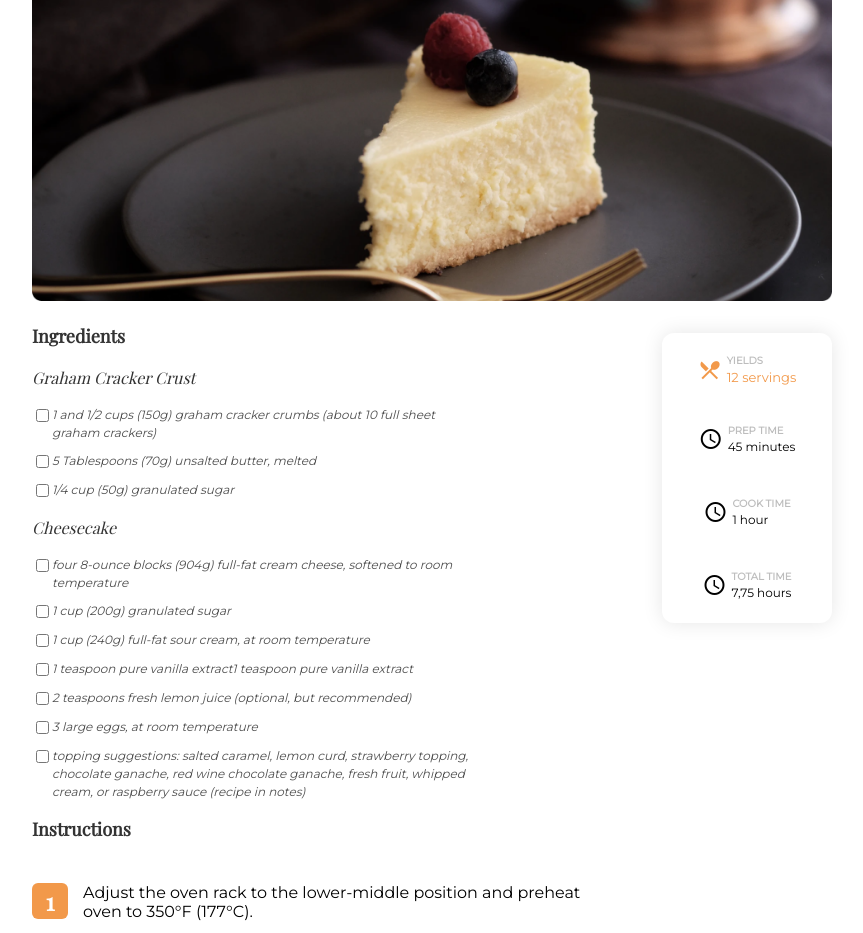
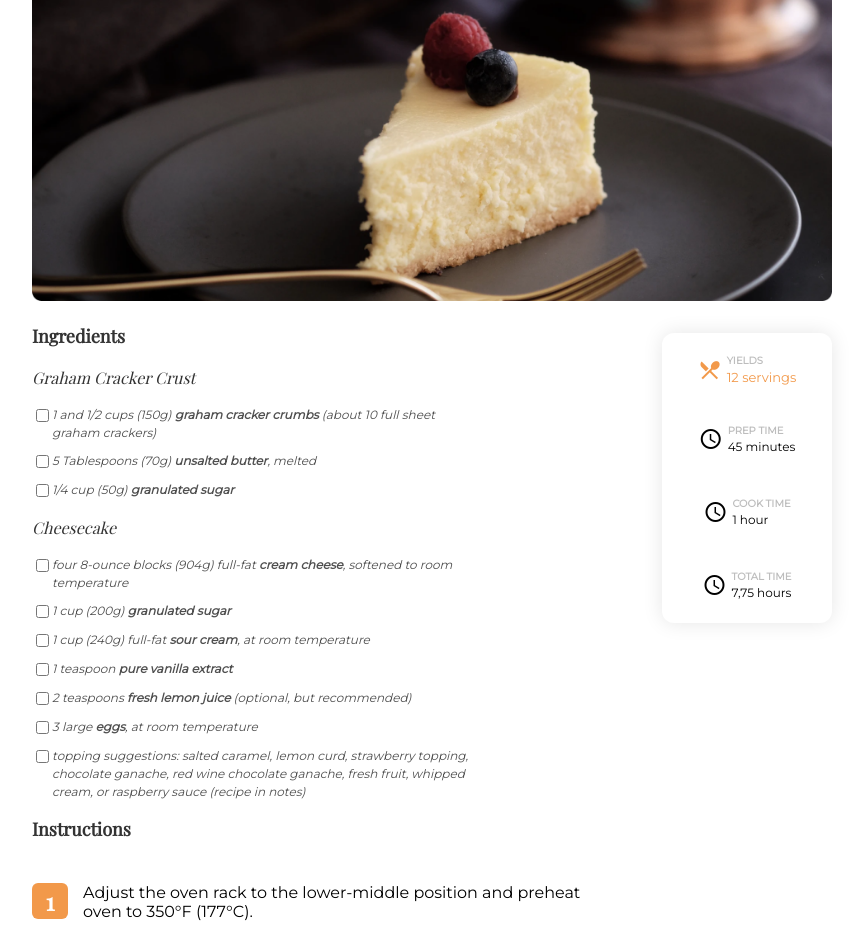
Before and after one commit to Edel-blk/recipe-page, a plain HTML site: page index.html in a window 1280 px wide. Shown: the part 293-1226 px from the top of the page, without its empty margins (208-1071 px from the left). Drawn offline with nearby package versions, Linux system fonts and the light colour scheme.

Commit message:
ajustes de texto

```diff
--- a/index.html
+++ b/index.html
@@ -121,7 +121,7 @@
               <input type="checkbox" />
 
               <p>
-                1 and 1/2 cups (150g) graham cracker crumbs (about 10 full sheet graham crackers)
+                1 and 1/2 cups (150g) <strong>graham cracker crumbs</strong> (about 10 full sheet graham crackers)
               </p>
             </div>
 
@@ -129,7 +129,7 @@
               <input type="checkbox" />
 
               <p>
-                5 Tablespoons (70g) unsalted butter, melted
+                5 Tablespoons (70g) <strong>unsalted butter</strong>, melted
               </p>
             </div>
 
@@ -137,7 +137,7 @@
               <input type="checkbox" />
 
               <p>
-                1/4 cup (50g) granulated sugar
+                1/4 cup (50g) <strong>granulated sugar</strong>
               </p>
             </div>
           </div>
@@ -151,7 +151,7 @@
               <input type="checkbox" />
 
               <p>
-                four 8-ounce blocks (904g) full-fat cream cheese, softened to room temperature
+                four 8-ounce blocks (904g) full-fat <strong>cream cheese</strong>, softened to room temperature
               </p>
             </div>
 
@@ -159,7 +159,7 @@
               <input type="checkbox" />
 
               <p>
-                1 cup (200g) granulated sugar
+                1 cup (200g) <strong>granulated sugar</strong>
               </p>
             </div>
 
@@ -167,7 +167,7 @@
               <input type="checkbox" />
 
               <p>
-                1 cup (240g) full-fat sour cream, at room temperature
+                1 cup (240g) full-fat <strong>sour cream</strong>, at room temperature
               </p>
             </div>
 
@@ -175,7 +175,7 @@
               <input type="checkbox" />
 
               <p>
-                1 teaspoon pure vanilla extract1 teaspoon pure vanilla extract
+                1 teaspoon <strong>pure vanilla extract</strong>
               </p>
             </div>
 
@@ -183,7 +183,7 @@
               <input type="checkbox" />
 
               <p>
-                2 teaspoons fresh lemon juice (optional, but recommended)
+                2 teaspoons <strong>fresh lemon juice</strong> (optional, but recommended)
               </p>
             </div>
 
@@ -191,7 +191,7 @@
               <input type="checkbox" />
 
               <p>
-                3 large eggs, at room temperature
+                3 large <strong>eggs</strong>, at room temperature
               </p>
             </div>
 
```
